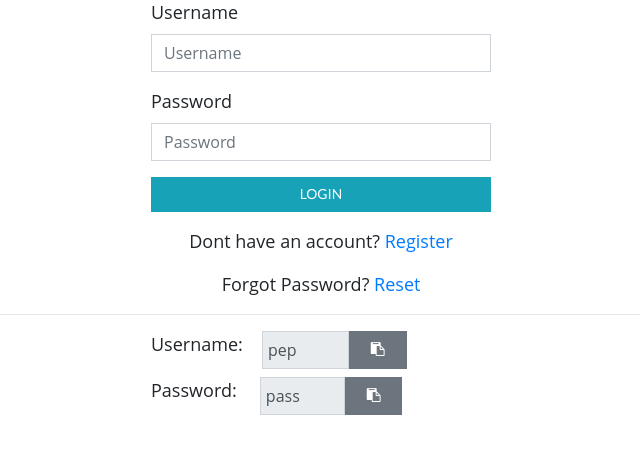
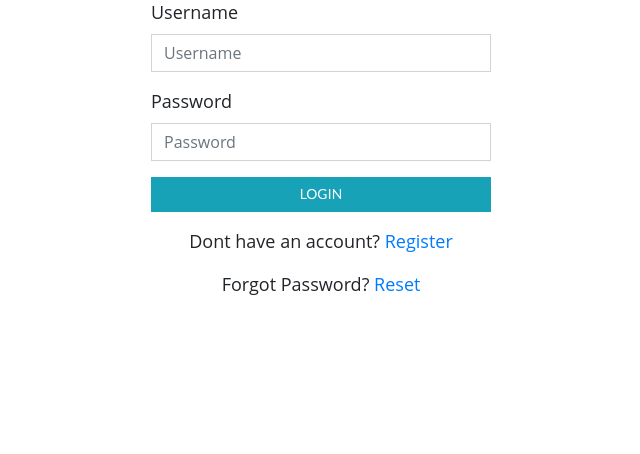
Before and after one commit to kaguru/resort, a Django app: page /login/ in a window 1280 px wide. Shown: the part 169-623 px from the top of the page, without its empty margins (319-959 px from the left). Run offline with Django 3.2, Linux system fonts and the light colour scheme; some libraries are stand-ins or nearby versions; some web fonts are replaced.

Commit message:
update template

```diff
--- a/booking/templates/registration/login.html
+++ b/booking/templates/registration/login.html
@@ -39,25 +39,6 @@
         </div>
       </form>
     </div>
-
-    <hr>
-    <div class="row col-md-4 mx-auto" >
-      <div class="form-row mb-2">
-        <label class="col-md-4" for="profile-username">Username:</label>
-        <input type="text" id="profile-username" class="col-md-3 form-control" value="pep" readonly>
-        <button type="button" class="btn btn-secondary btn-clipboard col-md-2" data-toggle="tooltip" data-placement="top" title="copy to clipboard" data-clipboard-target="#profile-username" >
-          <i class="fa fa-clipboard"></i>
-        </button>
-
-      </div>
-      <div class="form-row mb-2">
-        <label class="col-md-4" for="profile-password">Password:</label>
-        <input type="text" id="profile-password" class="col-md-3 form-control" value="pass" readonly>
-        <button type="button"class="btn btn-secondary btn-clipboard col-md-2" data-toggle="tooltip" data-placement="top" title="copy to clipboard" data-clipboard-target="#profile-password" >
-           <i class="fa fa-clipboard"></i>
-        </button>
-      </div>
-  </div>
   {% endif %}
   </div>
 
```
